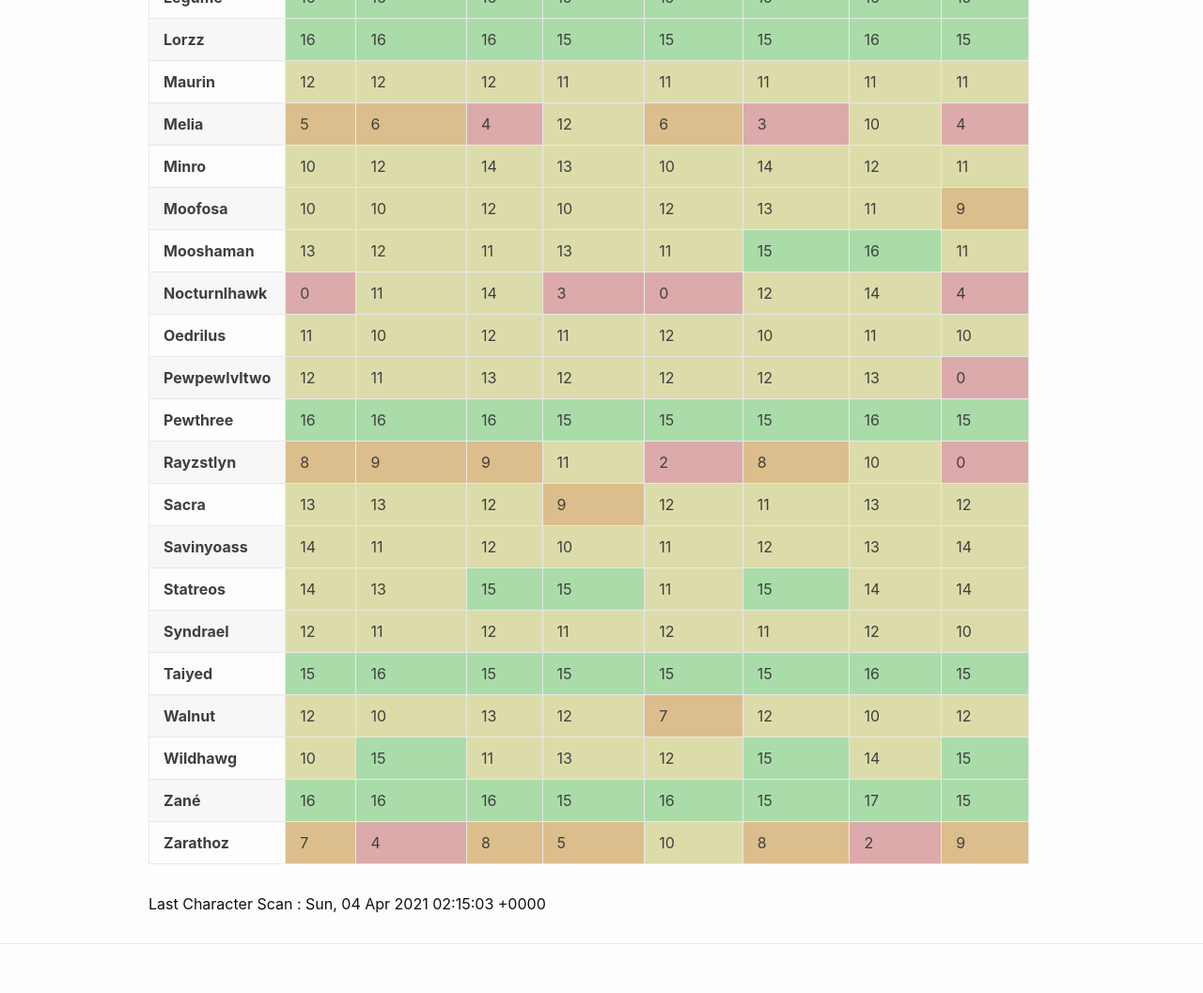
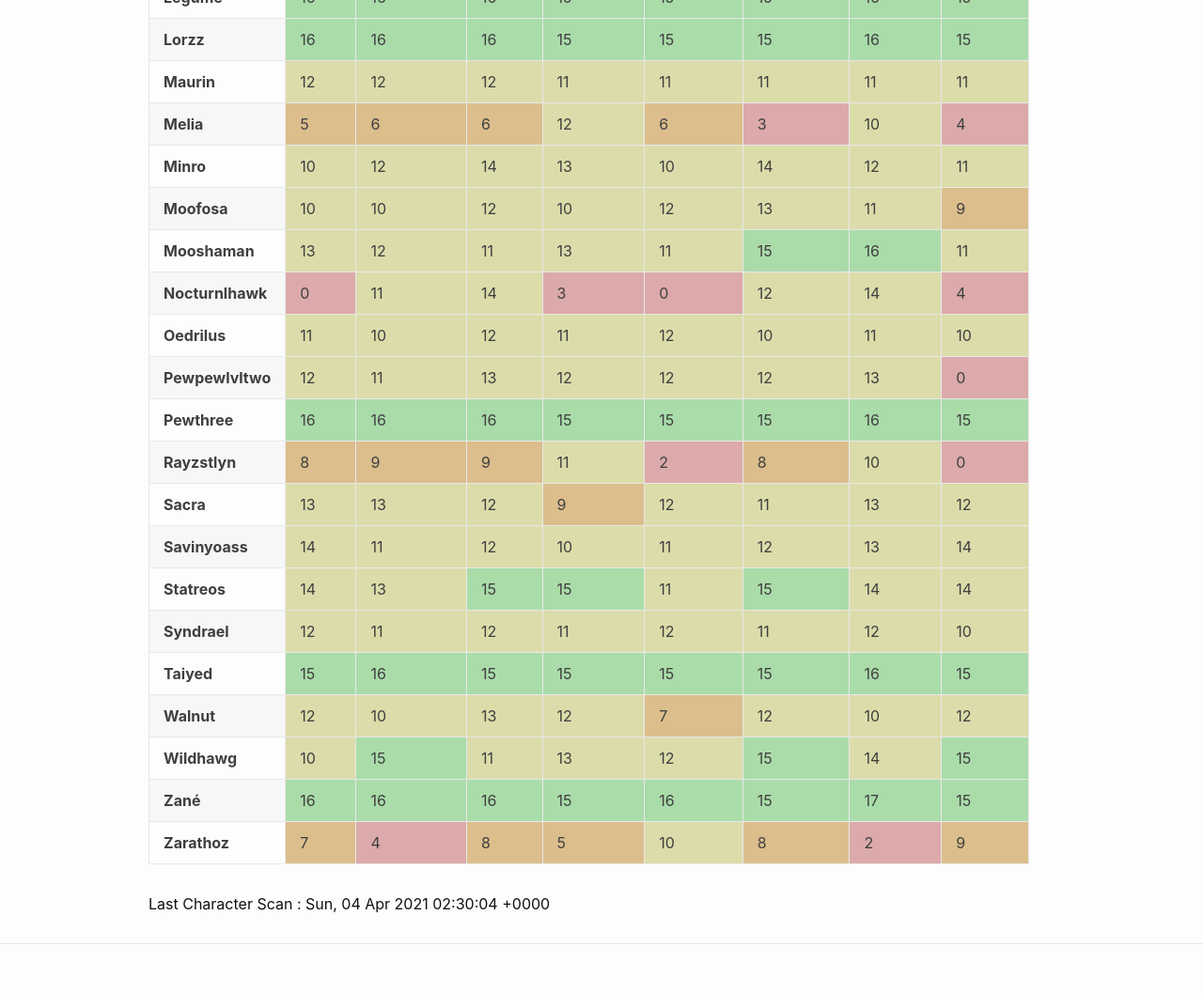
Before and after one commit to eldertribunal/keystonetracker, a Jekyll site: the page built from characters.md, in a window 1280 px wide. Shown: the part 1069-2126 px from the top of the page at 94% size. Built offline with Jekyll 4.4.1, drawn with Linux system fonts in a browser that asks for light colours.

Commit message:
auto scan Sun Apr  4 02:30:44 UTC 2021

```diff
--- a/_data/characters.json
+++ b/_data/characters.json
@@ -1624,7 +1624,7 @@
     "dungeons": [
       {
         "name": "Mists of Tirna Scithe",
-        "level": 4,
+        "level": 6,
         "id": 375
       },
       {
--- a/_data/scanned.json
+++ b/_data/scanned.json
@@ -1,3 +1,3 @@
 {
-  "timestamp": 1617502503
+  "timestamp": 1617503404
 }
```
